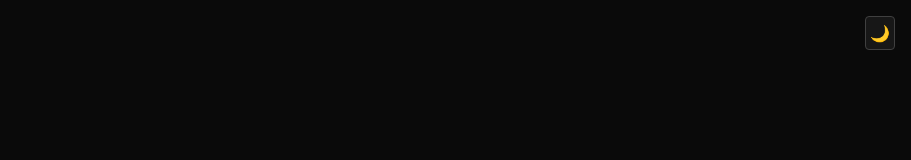
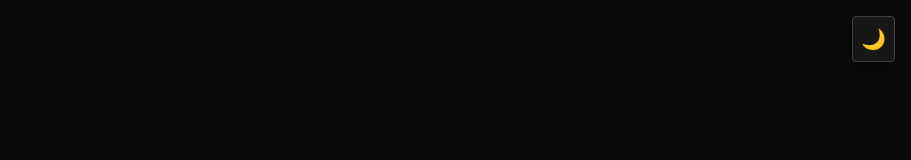
Before and after one commit to Sah-Nikhil/cicd, a Next.js app: page /todo in a window 1280 px wide. Shown: the top 160 px of the page, without its empty margins (369-1280 px from the left). Built offline with nearby package versions, Linux system fonts and the light colour scheme.

Commit message:
Update theme-toggle.tsx

```diff
--- a/components/ui/theme-toggle.tsx
+++ b/components/ui/theme-toggle.tsx
@@ -1,5 +1,6 @@
 "use client";
 import * as React from "react";
+import { motion } from "framer-motion";
 
 export function ThemeToggle() {
   const [theme, setTheme] = React.useState(
@@ -13,12 +14,25 @@ export function ThemeToggle() {
   }, [theme]);
 
   return (
-    <button
+    <motion.button
       aria-label="Toggle theme"
-      className="rounded p-1 border border-neutral-700 bg-neutral-900 text-white hover:bg-neutral-800 transition"
+      className="rounded p-2 border border-neutral-300 dark:border-neutral-700 bg-white dark:bg-neutral-900 text-neutral-900 dark:text-white shadow-md hover:bg-neutral-100 dark:hover:bg-neutral-800 transition-colors duration-200"
       onClick={() => setTheme(theme === "dark" ? "light" : "dark")}
+      whileTap={{ scale: 0.85 }}
+      whileHover={{ scale: 1.08, boxShadow: "0 4px 20px 0 rgba(0,0,0,0.10)" }}
+      transition={{ type: "spring", stiffness: 300 }}
+      style={{ outline: "none" }}
     >
-      {theme === "dark" ? "🌙" : "☀️"}
-    </button>
+      <motion.span
+        key={theme}
+        initial={{ rotate: 180, opacity: 0 }}
+        animate={{ rotate: 0, opacity: 1 }}
+        exit={{ rotate: -180, opacity: 0 }}
+        transition={{ type: "spring", stiffness: 200 }}
+        className="text-xl"
+      >
+        {theme === "dark" ? "🌙" : "☀️"}
+      </motion.span>
+    </motion.button>
   );
 }
```
